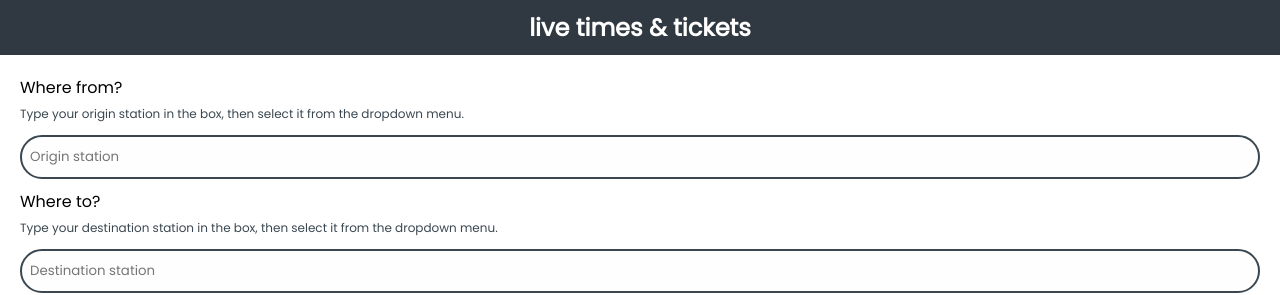
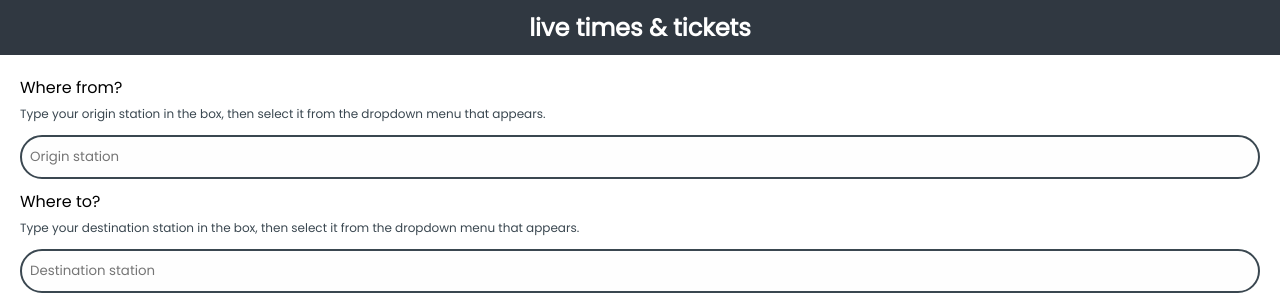
Before and after one commit to DuncanRitchie/Train_app, a React (Create React App) app in the folder client/: page / in a window 1280 px wide. Shown: the top 295 px of the page. Built offline with nearby package versions, Linux system fonts and the light colour scheme; what awesome-debounce-promise would draw is missing.

Commit message:
Corrected the code revealing the dropdowns.

```diff
--- a/client/src/components/home/Home.jsx
+++ b/client/src/components/home/Home.jsx
@@ -8,9 +8,9 @@ const Home = (props) => {
         <div className="journeyplanner">
             <HeaderBar title="live times &amp; tickets" />
             <form action="" method="" onSubmit={props.handleSubmit}>
-                <label>Where from? <br /><span class="label-small">Type your origin station in the box, then select it from the dropdown menu.</span></label>
+                <label>Where from? <br /><span class="label-small">Type your origin station in the box, then select it from the dropdown menu that appears.</span></label>
                 <input className="form-input" type="text" name="fromStation" value={fromStation} required title="Type your origin station in this box, then select it from the dropdown menu." placeholder="Origin station" onChange={(e)=>handleChangeFromStation(e)}/>
-                {toStation.length > 0 && (
+                {fromStation.length > 0 && (
                     <select onChange={(e) => handleSelectFromStation(e)} className={fromStation === "" ? "hidden" : "not-hidden"}>
                         <option>choose your origin station from this menu</option>
                         {chooseFromStations.map((station) => {
@@ -20,7 +20,7 @@ const Home = (props) => {
                         })}
                     </select>
                 )}
-                <label>Where to? <br/><span class="label-small">Type your destination station in the box, then select it from the dropdown menu.</span></label>
+                <label>Where to? <br/><span class="label-small">Type your destination station in the box, then select it from the dropdown menu that appears.</span></label>
                 <input className="form-input" type="text" name="toStation" value={toStation} required title="Type your destination station in this box, then select it from the dropdown menu." placeholder="Destination station" onChange={(e)=>handleChangeToStation(e)}/>
                 {toStation.length > 0 && (
                     <select onChange={(e) => handleSelectToStation(e)}>
```
